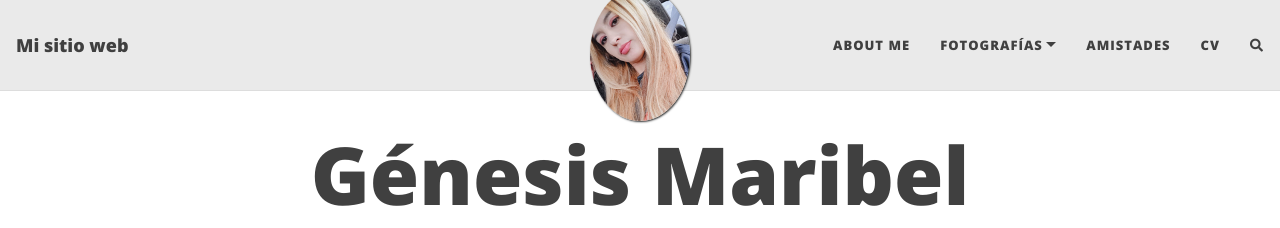
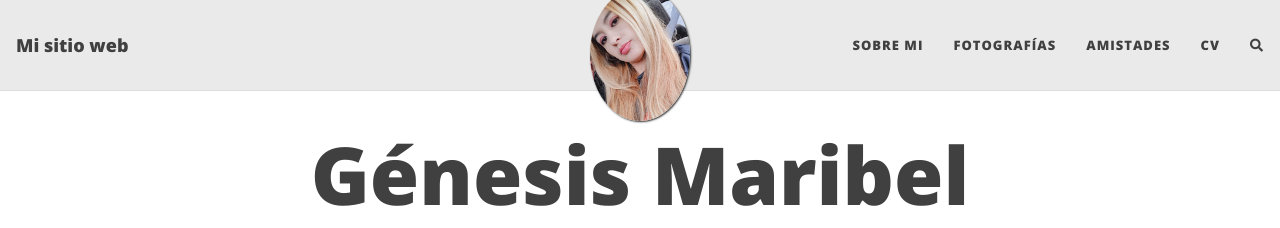
Before and after one commit to gmaribelj/gmaribelj.github.io, a Jekyll site: the page built from index.html, in a window 1280 px wide. Shown: the top 228 px of the page. Built offline with Jekyll 4.4.1, drawn with Linux system fonts in a browser that asks for light colours; nearby versions of some CDN libraries; the list of posts is cut into pages by our own code; comment, search, counter and statistics services are not loaded.

Commit message:
Update _config.yml

```diff
--- a/_config.yml
+++ b/_config.yml
@@ -20,12 +20,10 @@ author: Génesis Jácome
 ###############################################
 
 navbar-links:
-  About Me: "Sobre Mi"
-  Fotografías:
-    - Beautiful Jekyll: "https://beautifuljekyll.com"
-    - Learn markdown: "https://www.markdowntutorial.com/"
-  Amistades: "https://deanattali.com"
-  CV: "https://deanattali.com"
+  Sobre Mi: "Sobre Mi"
+  Fotografías: "Fotografías"
+  Amistades: "Amistades"
+  CV: "Currículo Vitae"
 
 ################
 # --- Logo --- #
```
